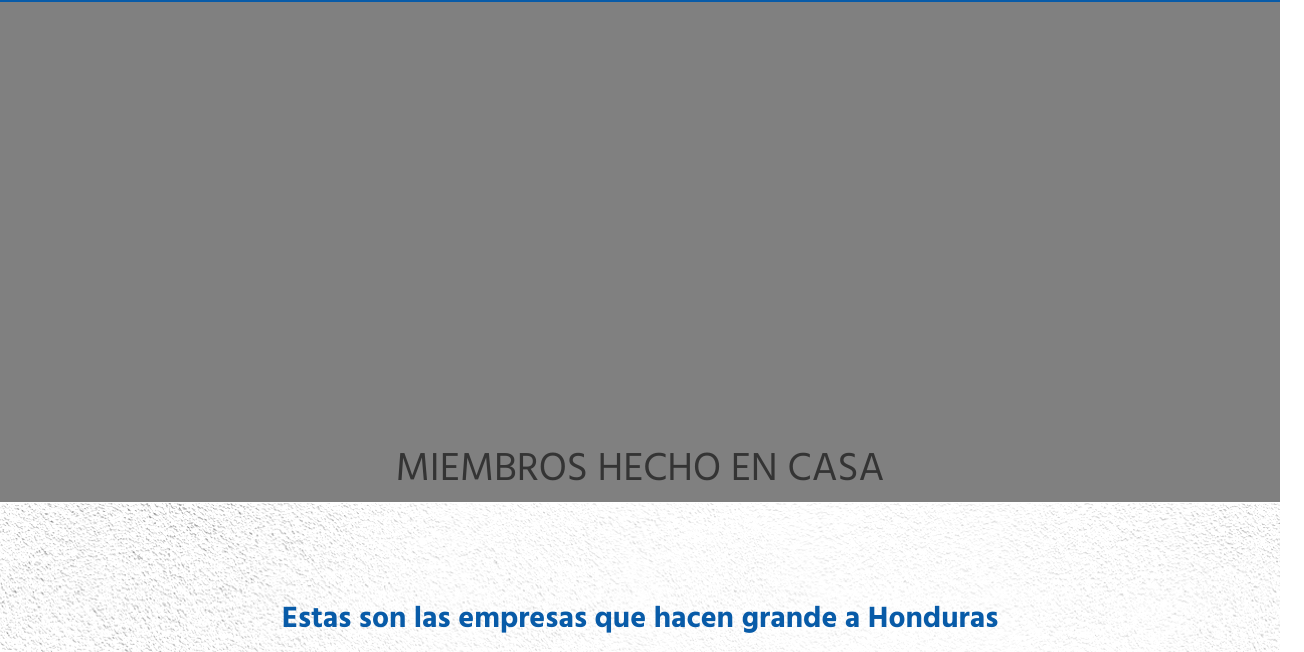
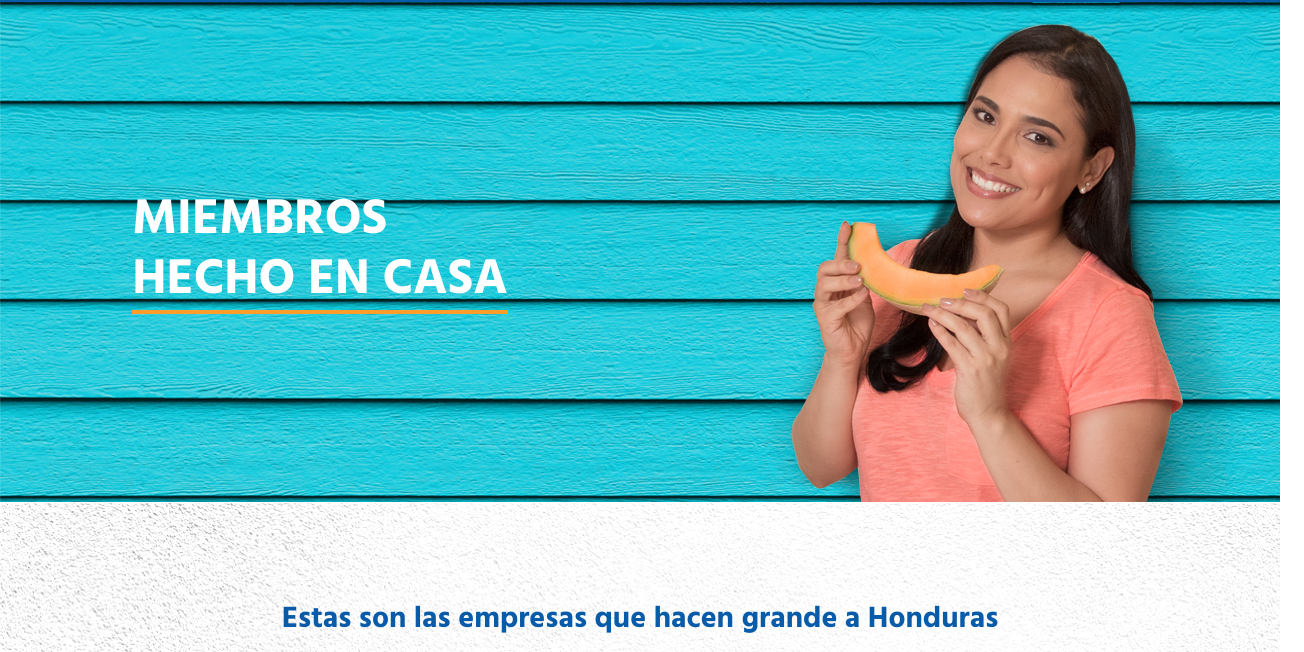
Before and after one commit to Twaffleb/Hecho-en-casa, a plain HTML site: page docs/miembros.html in a window 1280 px wide. Shown: the part 148-800 px from the top of the page, 1304 px wide, since content can reach past the window. Drawn offline with nearby package versions, Linux system fonts and the light colour scheme.

Commit message:
hero-banners

```diff
--- a/docs/miembros.html
+++ b/docs/miembros.html
@@ -33,12 +33,14 @@
                 </div>
         </header>
         <main>
-            <div class="hero-banner">
-                <div>
-                    <h1>MIEMBROS HECHO EN CASA</h1>
-                </div>
-                <div>
-                    <img src="">
+            <div class="hero-banner-1">
+                <div class="hero-width">
+                    <div class="hero-text">
+                        <h1>MIEMBROS<br>HECHO EN CASA</h1>
+                    </div>
+                    <div class="hero-image">
+                        <img src="img/hero-subject-1.png">
+                    </div>
                 </div>
             </div>
             <div class="main-content">
--- a/docs/style.css
+++ b/docs/style.css
@@ -65,14 +65,9 @@ nav ul li a:hover {
 	display: inline-block;
 	width: 100%;
 	height: 500px;
-	background-color: grey;
 	display: flex;
 	align-items: flex-end;
 	justify-content: center;
-}
-.hero-banner img{
-	margin-bottom: 30px;
-	width: 40px;
 }
 .main-content{
 	background-image: url(img/texture-bg.jpg);
@@ -257,6 +252,61 @@ footer img{
 #volver-al-inicio a:hover{
 	text-decoration: none;
 }
+.hero-width{
+	display: flex;
+	justify-content: center;
+	align-items: center;
+	max-width: 1800px;
+	margin: 0 auto;
+}
+.hero-text, .hero-image{
+	width: 50%;
+	height: 100%;
+}
+.hero-image{
+	display: flex;
+	align-items: center;
+}
+.hero-image img{
+	width: auto;
+}
+.hero-banner-1{
+	background-image: url(img/hero-bg-1.jpg);
+	background-repeat: repeat-x;
+}
+.hero-banner-2{
+	background-image: url(img/hero-bg-2.jpg);
+	background-repeat: repeat-x;
+}
+.hero-banner-3{
+	background-image: url(img/hero-bg-3.jpg);
+	background-repeat: repeat-x;
+}
+.hero-banner-4{
+	background-image: url(img/hero-bg-4.jpg);
+	background-repeat: repeat-x;
+}
+.hero-banner-4 img{
+	height: 50%;
+}
+#hero-bazar{
+	height: 500px;
+}
+
+.hero-text{
+	display: flex;
+	justify-content: center;
+	align-items: center;
+	height: 500px;
+}
+.hero-text h1{
+	color: white;
+	font-weight: 700;
+	font-size: 50px;
+	border-bottom: 4px solid #FF9D2B;
+	margin:0 auto;
+}
+
 
 /* index */
 
```
Also changed, not shown: docs/bazar.html (+4 -4 lines), docs/inscribete-confirmation.html (+12 -9 lines), docs/inscribete.html (+8 -6 lines), docs/noticia-view.html (+8 -6 lines), docs/noticias.html (+8 -6 lines), docs/img/hero-bg-1.jpg (added), docs/img/hero-bg-3.jpg (added), docs/img/hero-bg-4.jpg (added), docs/img/hero-subject-1.png (added), docs/img/hero-subject-2.png (added), docs/img/hero-subject-3.png (added), docs/index.html (indentation only), 3 other files.
